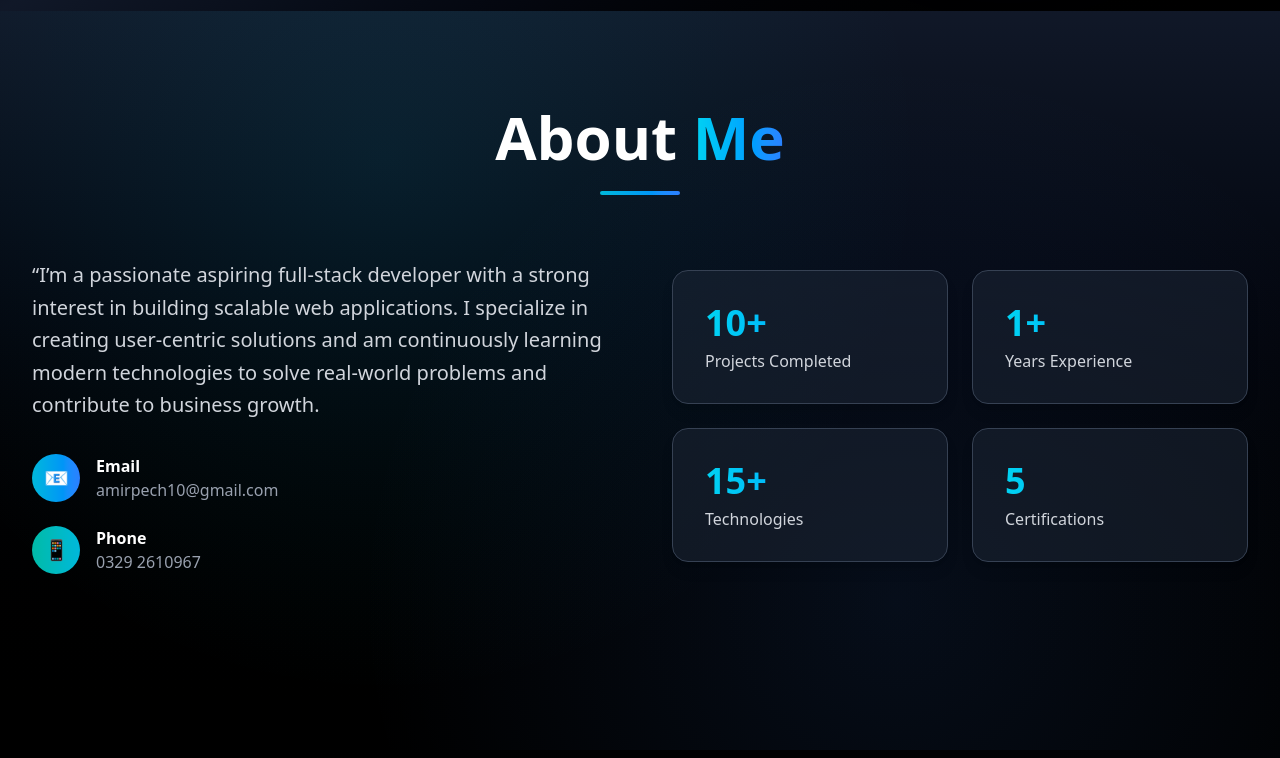
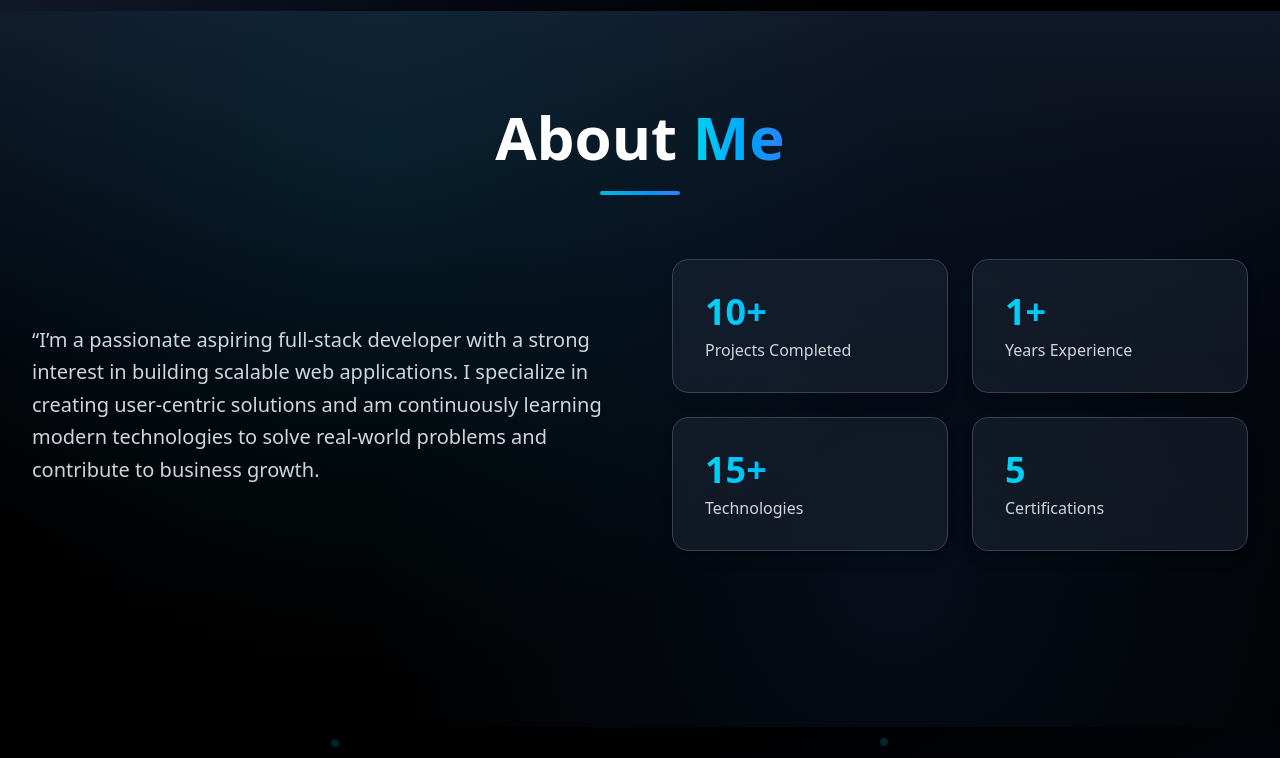
Before and after one commit to amirali729/Personal-Portfolio, a React (Vite) app: page / in a window 1280 px wide. Shown: the part 789-1547 px from the top of the page. Built offline with nearby package versions, Linux system fonts and the light colour scheme.

Commit message:
fix some bugs

```diff
--- a/src/component/Navbar.jsx
+++ b/src/component/Navbar.jsx
@@ -14,9 +14,9 @@ const Navbar = () => {
     }, []);
 
     const navItems = [
-        { id: 'about', icon: User, label: 'About' },
+        { id: 'home', icon: Home, label: 'home' },
         { id: 'skills', icon: Briefcase, label: 'Skills' },
-        { id: 'experience', icon: Rocket, label: 'Experience' },
+        { id: 'experience', icon: User, label: 'Experience' },
         { id: 'projects', icon: Rocket, label: 'Projects' }
     ];
 
--- a/src/component/Portfolio.jsx
+++ b/src/component/Portfolio.jsx
@@ -1,5 +1,6 @@
 import React, { useState, useEffect, useCallback,useRef } from 'react';
 import { personalInfo, navigationItems } from './PortfolioData';
+import { Share2 } from 'lucide-react';
 import Hero from './Hero';
 import Sections from './Sections';
 import Navbar from './Navbar';
@@ -215,7 +216,7 @@ const Portfolio = () => {
                           onClick={() => setOpen((prev) => !prev)}
                           className="md:hidden fixed bottom-4 right-4 z-[9999] bg-black text-white p-3 rounded-full shadow-lg text-xl"
                         >
-                          {open ? "✕" : "☰"}
+                          {open ? "✕" : <Share2 className="w-5 h-5" />}
                         </button>
 
                         {/* Mobile Menu */}
--- a/src/component/Sections.jsx
+++ b/src/component/Sections.jsx
@@ -1,4 +1,4 @@
-import React, { memo, useState, useRef, useEffect } from 'react';
+import React, { memo,  } from 'react';
 import { personalInfo, skills, experience, projects } from './PortfolioData';
 import AnimatedElement from './AnimatedElement';
 import FloatingParticles from './FloatingParticles';
@@ -35,44 +35,6 @@ const Sections = memo(() => {
                 <p className="text-base sm:text-lg lg:text-xl text-gray-300 leading-relaxed">
                   {personalInfo.aboutDescription}
                 </p>
-                <div className="space-y-4 sm:space-y-6" role="list" aria-label="Contact information">
-                  <div className="flex items-center space-x-4" role="listitem">
-                    <div
-                      className="w-10 h-10 sm:w-12 sm:h-12 bg-gradient-to-r from-cyan-500 to-blue-500 rounded-full flex items-center justify-center flex-shrink-0"
-                      aria-hidden="true"
-                    >
-                      <span className="text-white font-bold text-lg sm:text-xl">📧</span>
-                    </div>
-                    <div className="min-w-0">
-                      <p className="font-semibold text-white text-sm sm:text-base">Email</p>
-                      <a
-                        href={`mailto:${personalInfo.email}`}
-                        className="text-gray-400 text-sm sm:text-base break-all hover:text-cyan-400 transition-colors duration-300"
-                        aria-label={`Send email to ${personalInfo.email}`}
-                      >
-                        {personalInfo.email}
-                      </a>
-                    </div>
-                  </div>
-                  <div className="flex items-center space-x-4" role="listitem">
-                    <div
-                      className="w-10 h-10 sm:w-12 sm:h-12 bg-gradient-to-r from-teal-500 to-cyan-500 rounded-full flex items-center justify-center flex-shrink-0"
-                      aria-hidden="true"
-                    >
-                      <span className="text-white font-bold text-lg sm:text-xl">📱</span>
-                    </div>
-                    <div className="min-w-0">
-                      <p className="font-semibold text-white text-sm sm:text-base">Phone</p>
-                      <a
-                        href={`tel:${personalInfo.phone.replace(/\s/g, '')}`}
-                        className="text-gray-400 text-sm sm:text-base hover:text-cyan-400 transition-colors duration-300"
-                        aria-label={`Call ${personalInfo.phone}`}
-                      >
-                        {personalInfo.phone}
-                      </a>
-                    </div>
-                  </div>
-                </div>
               </div>
             </AnimatedElement>
 
```
